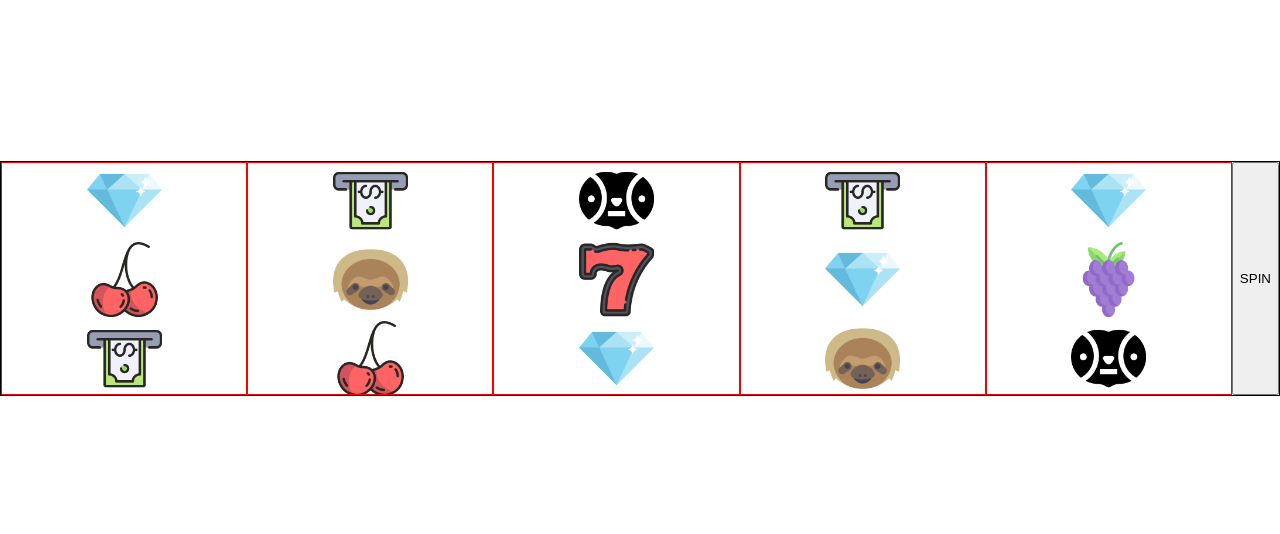
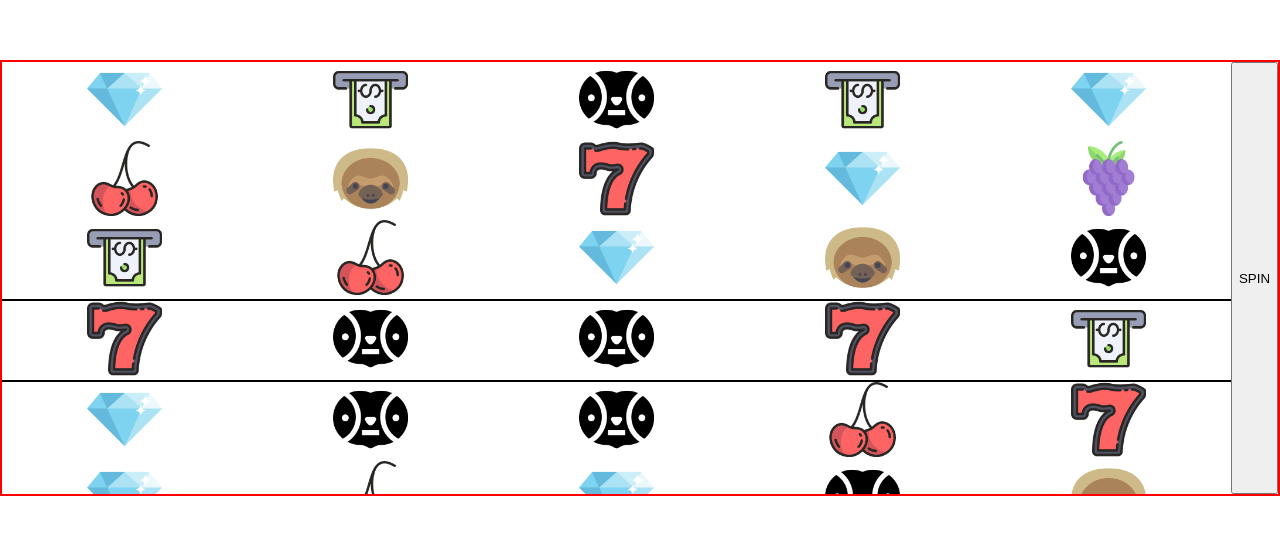
Before and after one commit to mbknu/casino-app, a Next.js app: page / in a window 1280 px wide. Shown: the part 122-656 px from the top of the page. Built offline with nearby package versions, Linux system fonts and the light colour scheme.

Commit message:
add style to easier understanding

```diff
--- a/styles/Reel.module.css
+++ b/styles/Reel.module.css
@@ -1,12 +1,11 @@
 .wrapper {
-  border: 1px solid red;
+  /* border: 1px solid red; */
   overflow: hidden;
   display: flex;
   justify-content: center;
 }
 
 .container {
-  border: 1px green solid;
   display: flex;
   background-color: blue;
   flex-direction: column;
@@ -16,6 +15,10 @@
 .symbol {
   display: flex;
   justify-content: center;
+}
+.symbol:nth-child(4) {
+  border-bottom: 2px black solid;
+  border-top: 2px black solid;
 }
 
 /* @-webkit-keyframes walk {
--- a/styles/ReelSet.module.css
+++ b/styles/ReelSet.module.css
@@ -1,6 +1,6 @@
 .wrapper {
-  border: 1px solid black;
-  height: 235px;
+  border: 2px solid red;
+  height: 54.5vh;
   width: 100vw;
   display: flex;
   flex-direction: row;
```
